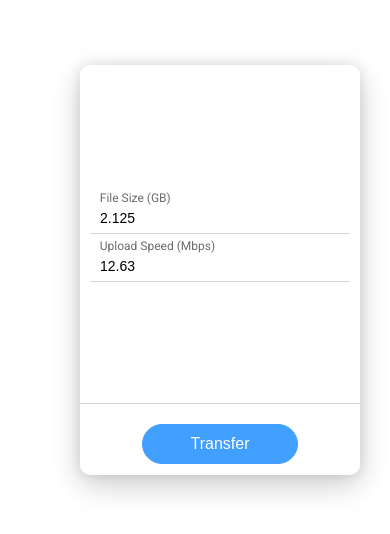
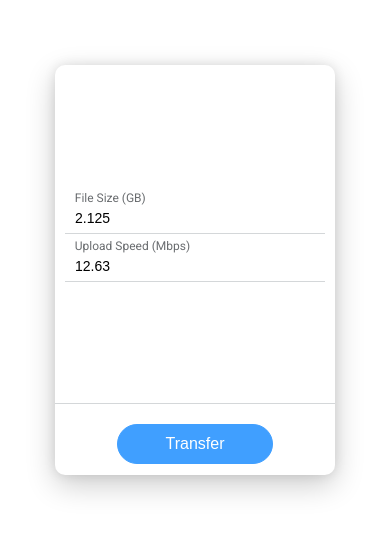
Before and after one commit to Dahc36/wt-spinner, a React (Create React App) app: page / in a window 390 px wide. Shown: the part 152-686 px from the top of the page. Built offline with nearby package versions, Linux system fonts and the light colour scheme; a web font is replaced by a local one.

Commit message:
FIX: display for small screens & details

```diff
--- a/public/index.html
+++ b/public/index.html
@@ -5,10 +5,6 @@
     <link rel="icon" href="%PUBLIC_URL%/favicon.ico" />
     <meta name="viewport" content="width=device-width, initial-scale=1" />
     <meta name="theme-color" content="#000000" />
-    <meta
-      name="description"
-      content="Web site created using create-react-app"
-    />
     <link rel="apple-touch-icon" href="%PUBLIC_URL%/logo192.png" />
     <!--
       manifest.json provides metadata used when your web app is installed on a
@@ -24,7 +20,7 @@
       work correctly both with client-side routing and a non-root public URL.
       Learn how to configure a non-root public URL by running `npm run build`.
     -->
-    <title>React App</title>
+    <title>WT Spinner</title>
   </head>
   <body>
     <noscript>You need to enable JavaScript to run this app.</noscript>
--- a/src/App.css
+++ b/src/App.css
@@ -1,3 +1,11 @@
 .App-container {
   height: 100vh;
 }
+
+@media (max-width: 27.5em) {
+  .App-container {
+    display: flex;
+    align-items: center;
+    justify-content: center;
+  }
+}
--- a/src/components/Spinner/index.tsx
+++ b/src/components/Spinner/index.tsx
@@ -51,7 +51,7 @@ export function Spinner({ className, dimensions, progress }: Props) {
       </svg>
 
       <span className="Spinner-progress">
-        {Math.min(99, Math.round(progress))}
+        {Math.min(100, Math.round(progress))}
         <span className="Spinner-percentage">%</span>
       </span>
     </div>
--- a/src/screens/Sample.css
+++ b/src/screens/Sample.css
@@ -3,6 +3,13 @@
   left: 5em;
   top: 50%;
   margin: -12.8125em 0 0;
+}
+
+@media (max-width: 27.5em) {
+  .Sample-container {
+    position: static;
+    margin: 0;
+  }
 }
 
 .Sample-Spinner-container {
```
Also changed, not shown: 1 other file (tests, documents, lock files or other folders).
